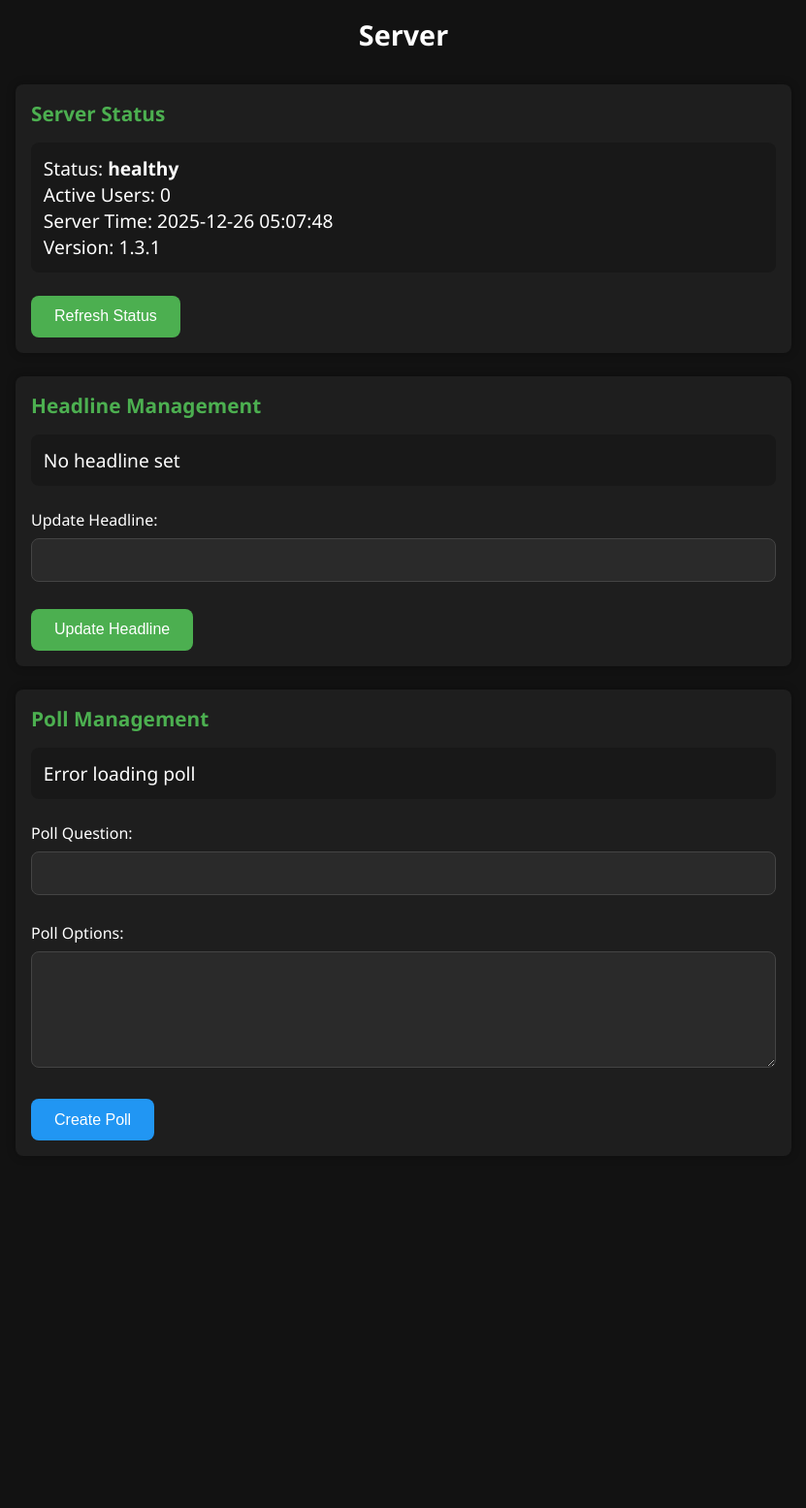
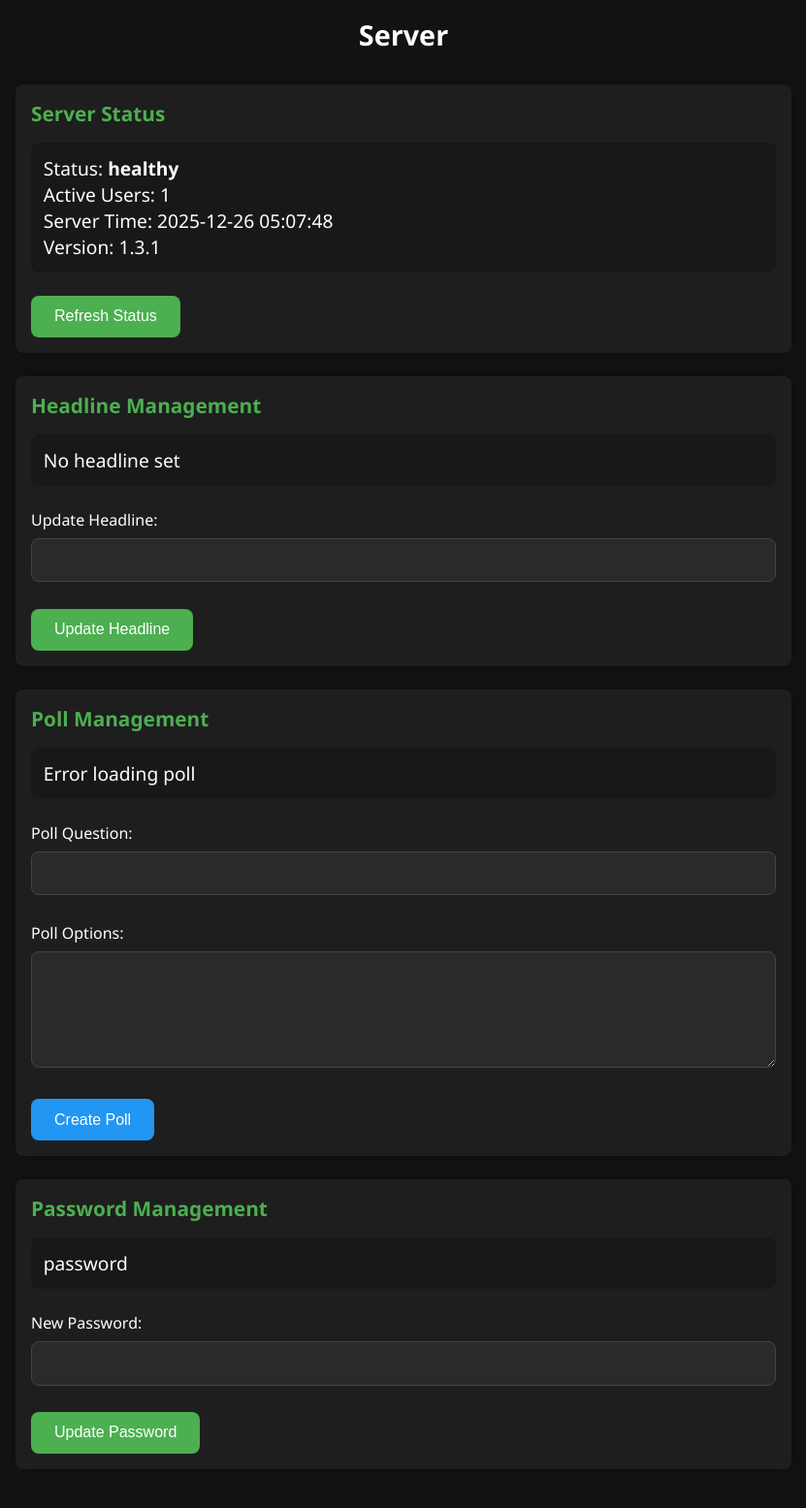
Before and after one commit to 4bhinavpanwar/Portfolio, a Flask app: page / in a window 1280 px wide. Shown: the whole page at 97% size, without its empty margins (224-1055 px from the left). Before the commit the page ends 1176 px from the top, so only its background shows below. Run offline with Flask 3, Linux system fonts and the light colour scheme; data comes from the database, SQL or seed files in the repository.

Commit message:
Update index.html

```diff
--- a/application/templates/index.html
+++ b/application/templates/index.html
@@ -215,11 +215,7 @@
         <form id="updateForm">
           <div class="form-group">
             <label for="new_headline">Update Headline:</label>
-            <input
-              type="text"
-              id="new_headline"
-              required
-            />
+            <input type="text" id="new_headline" required />
           </div>
           <button type="submit">Update Headline</button>
         </form>
@@ -249,8 +245,29 @@
           <button type="submit" class="secondary">Create Poll</button>
         </form>
       </div>
+      <!-- Password Management -->
+      <div class="card">
+        <h2>Password Management</h2>
+
+        <div class="current-value" id="current-password">
+          Loading current password...
         </div>
 
+        <form id="passwordForm">
+          <div class="form-group">
+            <label for="new_password">New Password:</label>
+            <input
+              type="text"
+              id="new_password"
+              required
+            />
+          </div>
+          <button type="submit">Update Password</button>
+        </form>
+
+        <div id="password-status" class="status-message hidden"></div>
+      </div>
+    </div>
     <script>
       document.addEventListener("DOMContentLoaded", async () => {
         // DOM Elements
@@ -264,6 +281,12 @@
         const refreshPollBtn = document.getElementById("refresh-poll");
         const serverStatus = document.getElementById("server-status");
         const refreshBtn = document.getElementById("refresh-status");
+
+        // Password Management Elements
+        const passwordForm = document.getElementById("passwordForm");
+        const currentPasswordDisplay =
+          document.getElementById("current-password");
+        const passwordStatus = document.getElementById("password-status");
 
         // Base API URL
         const API_BASE = window.location.origin;
@@ -283,6 +306,17 @@
           }, 3000);
         }
 
+        // Helper function for password status messages
+        function showPasswordStatus(message, type) {
+          passwordStatus.textContent = message;
+          passwordStatus.className = `${type} status-message`;
+          passwordStatus.classList.remove("hidden");
+
+          setTimeout(() => {
+            passwordStatus.classList.add("hidden");
+          }, 3000);
+        }
+
         async function fetchWithErrorHandling(url, options = {}) {
           try {
             const response = await fetch(url, options);
@@ -296,6 +330,19 @@
           } catch (error) {
             console.error("Fetch error:", error);
             throw error;
+          }
+        }
+
+        // Load current password
+        async function loadCurrentPassword() {
+          try {
+            const data = await fetchWithErrorHandling(
+              `${API_BASE}/get_password`
+            );
+            currentPasswordDisplay.textContent = `${data.password}`;
+          } catch (error) {
+            currentPasswordDisplay.textContent = "Error loading password";
+            console.error("Password load error:", error);
           }
         }
 
@@ -377,11 +424,7 @@
 
         // Updated endCurrentPoll function
         async function endCurrentPoll() {
-          if (
-            !confirm(
-              "Are you sure you want to end the current poll ?"
-            )
-          ) {
+          if (!confirm("Are you sure you want to end the current poll ?")) {
             return;
           }
 
@@ -420,7 +463,12 @@
 
         // Initialize all data
         async function initialize() {
-          await Promise.all([loadHeadline(), loadPoll(), loadServerStatus()]);
+          await Promise.all([
+            loadHeadline(),
+            loadPoll(),
+            loadServerStatus(),
+            loadCurrentPassword(), // Load password too
+          ]);
 
           // Set up auto-refresh for poll results
           if (refreshInterval) clearInterval(refreshInterval);
@@ -514,6 +562,47 @@
           }
         });
 
+        // Password form submit
+        passwordForm.addEventListener("submit", async (e) => {
+          e.preventDefault();
+          const newPassword = document
+            .getElementById("new_password")
+            .value.trim();
+
+          if (!newPassword) {
+            showPasswordStatus("Please enter a password", "error");
+            return;
+          }
+
+          try {
+            const response = await fetchWithErrorHandling(
+              `${API_BASE}/set_password`,
+              {
+                method: "POST",
+                headers: {
+                  "Content-Type": "application/json",
+                },
+                body: JSON.stringify({ new_password: newPassword }),
+              }
+            );
+
+            // Clear the form
+            document.getElementById("new_password").value = "";
+
+            // Show success message
+            showPasswordStatus("Password updated successfully!", "success");
+
+            // Update the displayed password
+            await loadCurrentPassword();
+          } catch (error) {
+            showPasswordStatus(
+              `Failed to update password: ${error.message}`,
+              "error"
+            );
+            console.error("Password update error:", error);
+          }
+        });
+
         endPollBtn.addEventListener("click", async (e) => {
           e.preventDefault();
           await endCurrentPoll();
```
Lines whose indentation alone changed are shown as unchanged.
